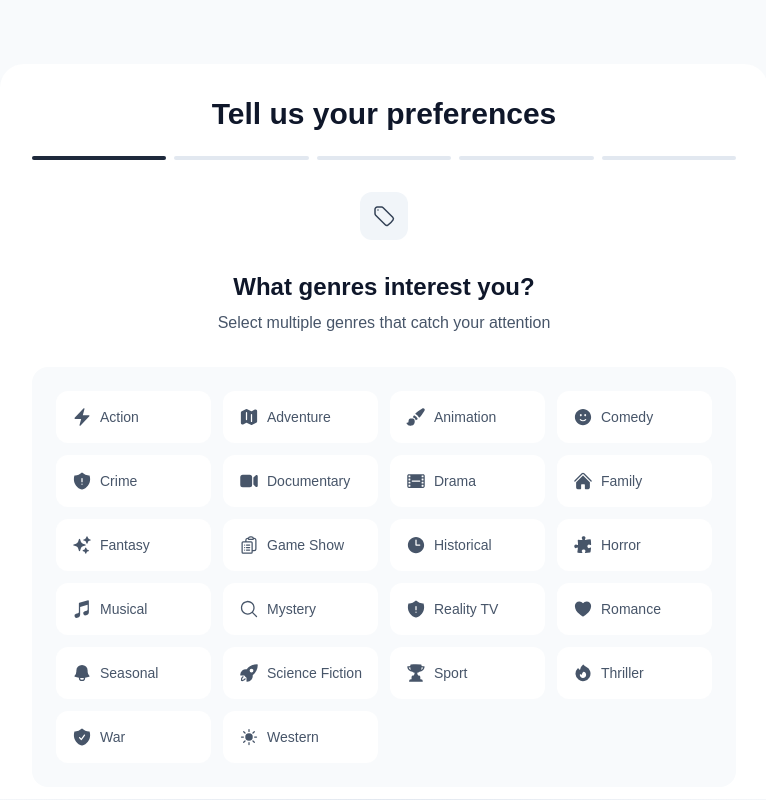
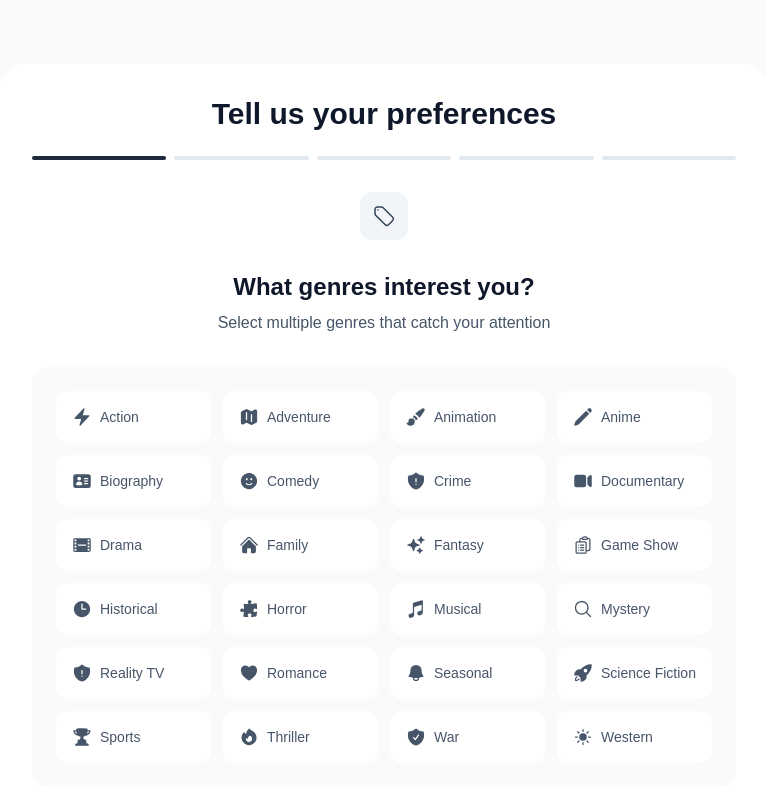
Before and after one commit to IImpaq/air-2024, a Next.js app in the folder frontend/: page / in a window 1280 px wide. Both pictures are taken after a click on the button "Get Started". Shown: the top 800 px of the page, without its empty margins (256-1022 px from the left). Built offline with nearby package versions, Linux system fonts and the light colour scheme.

Commit message:
frontend: added more genres

```diff
--- a/frontend/src/app/page.tsx
+++ b/frontend/src/app/page.tsx
@@ -125,10 +125,6 @@ const Home = () => {
             )}
           </AnimatePresence>
         </div>
-
-        <div
-            className="fixed bottom-0 left-0 right-0 h-px bg-gradient-to-r from-transparent via-slate-200 to-transparent"
-        />
       </main>
   );
 };
--- a/frontend/src/components/GenreStep.tsx
+++ b/frontend/src/components/GenreStep.tsx
@@ -9,7 +9,7 @@ import {
   HiMap, HiMusicalNote,
   HiPaintBrush, HiRocketLaunch, HiShieldCheck,
   HiShieldExclamation, HiSparkles, HiSun,
-  HiVideoCamera, HiPuzzlePiece, HiOutlineClipboardDocumentList, HiTrophy, HiBell
+  HiVideoCamera, HiPuzzlePiece, HiOutlineClipboardDocumentList, HiTrophy, HiBell, HiPencil, HiIdentification
 } from "react-icons/hi2";
 
 interface GenreStepProps {
@@ -33,6 +33,14 @@ export const GenreStep = ({selectedGenres, onGenreToggle}: GenreStepProps) => {
     {
       name: "Animation",
       icon: <HiPaintBrush className="w-5 h-5"/>
+    },
+    {
+      name: "Anime",
+      icon: <HiPencil className="w-5 h-5"/>
+    },
+    {
+      name: "Biography",
+      icon: <HiIdentification className="w-5 h-5"/>
     },
     {
       name: "Comedy",
@@ -60,7 +68,7 @@ export const GenreStep = ({selectedGenres, onGenreToggle}: GenreStepProps) => {
     },
     {
       name: "Game Show",
-      icon: <HiOutlineClipboardDocumentList className="w-5 h-5" />
+      icon: <HiOutlineClipboardDocumentList className="w-5 h-5"/>
     },
     {
       name: "Historical",
@@ -88,14 +96,14 @@ export const GenreStep = ({selectedGenres, onGenreToggle}: GenreStepProps) => {
     },
     {
       name: "Seasonal",
-      icon: <HiBell className="w-5 h-5" />
+      icon: <HiBell className="w-5 h-5"/>
     },
     {
       name: "Science Fiction",
       icon: <HiRocketLaunch className="w-5 h-5"/>
     },
     {
-      name: "Sport",
+      name: "Sports",
       icon: <HiTrophy className="w-5 h-5"/>
     },
     {
```
